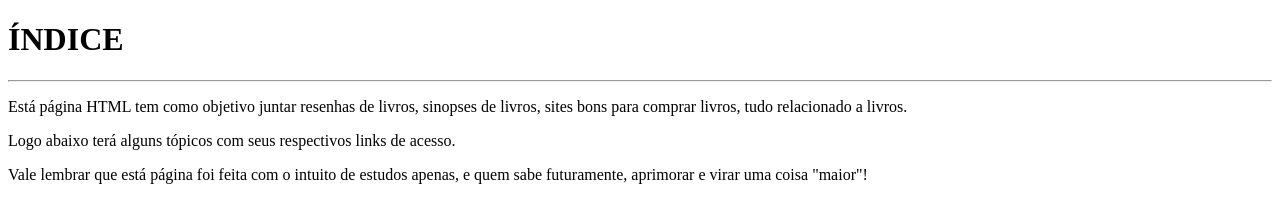
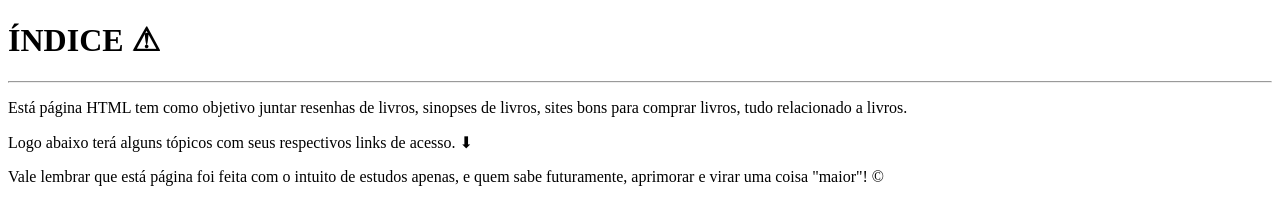
Before and after one commit to kmclara/Paginas-Html, a plain HTML site: page index.html in a window 1280 px wide. Drawn offline with Linux system fonts and the light colour scheme.

Commit message:
Adicionando emoji para estetica

```diff
--- a/index.html
+++ b/index.html
@@ -7,10 +7,10 @@
     <title>Páginas - HTML</title>
 </head>
 <body>
-    <h1> ÍNDICE </h1>
+    <h1> ÍNDICE &#x26A0 </h1>
     <hr>
     <p> Está página HTML tem como objetivo juntar resenhas de livros, sinopses de livros, sites bons para comprar livros, tudo relacionado a livros.</p>
-    <p>Logo abaixo terá alguns tópicos com seus respectivos links de acesso.</p>
-    <p>Vale lembrar que está página foi feita com o intuito de estudos apenas, e quem sabe futuramente, aprimorar e virar uma coisa "maior"! </p>
+    <p>Logo abaixo terá alguns tópicos com seus respectivos links de acesso. &#x2B07</p>
+    <p>Vale lembrar que está página foi feita com o intuito de estudos apenas, e quem sabe futuramente, aprimorar e virar uma coisa "maior"! &#xA9 </p>
 </body>
 </html>
```
